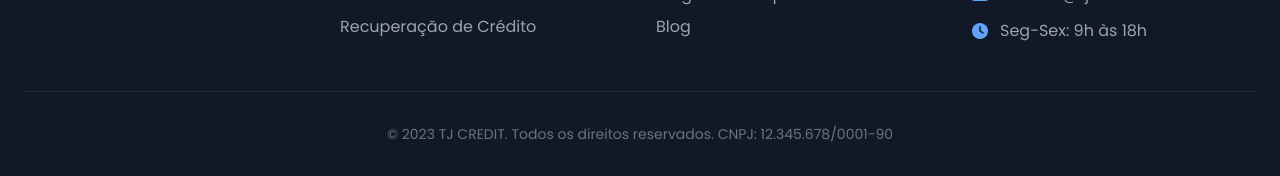
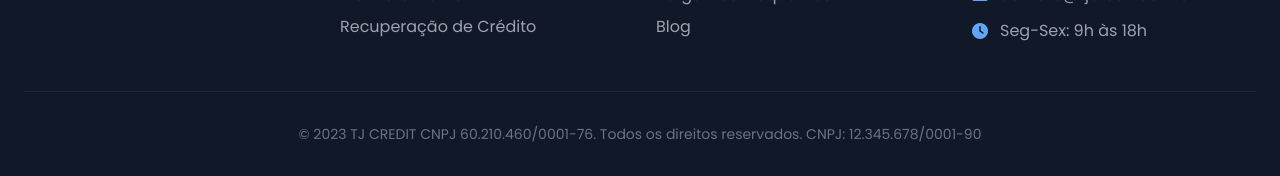
Before and after one commit to Teix-png/tjcredit, a plain HTML site: page index.html in a window 1280 px wide. Shown: the part 4829-5005 px from the top of the page. Drawn offline with nearby package versions, Linux system fonts and the light colour scheme.

Commit message:
update
dfgsdfgsdfgsdfsdfsdf

```diff
--- a/index.html
+++ b/index.html
@@ -595,7 +595,7 @@
             </div>
 
             <div class="pt-8 border-t border-gray-800 text-center text-gray-500 text-sm slide-up" style="animation-delay: 0.4s;">
-                <p>© 2023 TJ CREDIT. Todos os direitos reservados. CNPJ: 12.345.678/0001-90</p>
+                <p>© 2023 TJ CREDIT CNPJ 60.210.460/0001-76. Todos os direitos reservados. CNPJ: 12.345.678/0001-90</p>
             </div>
         </div>
     </footer>
```
